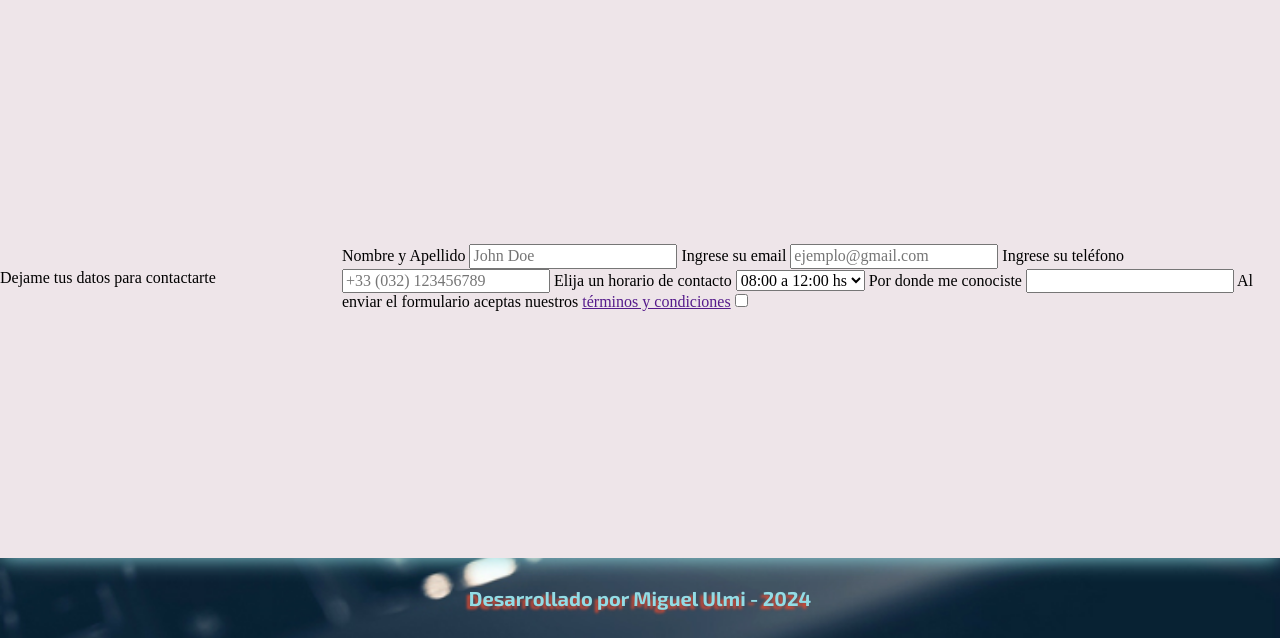
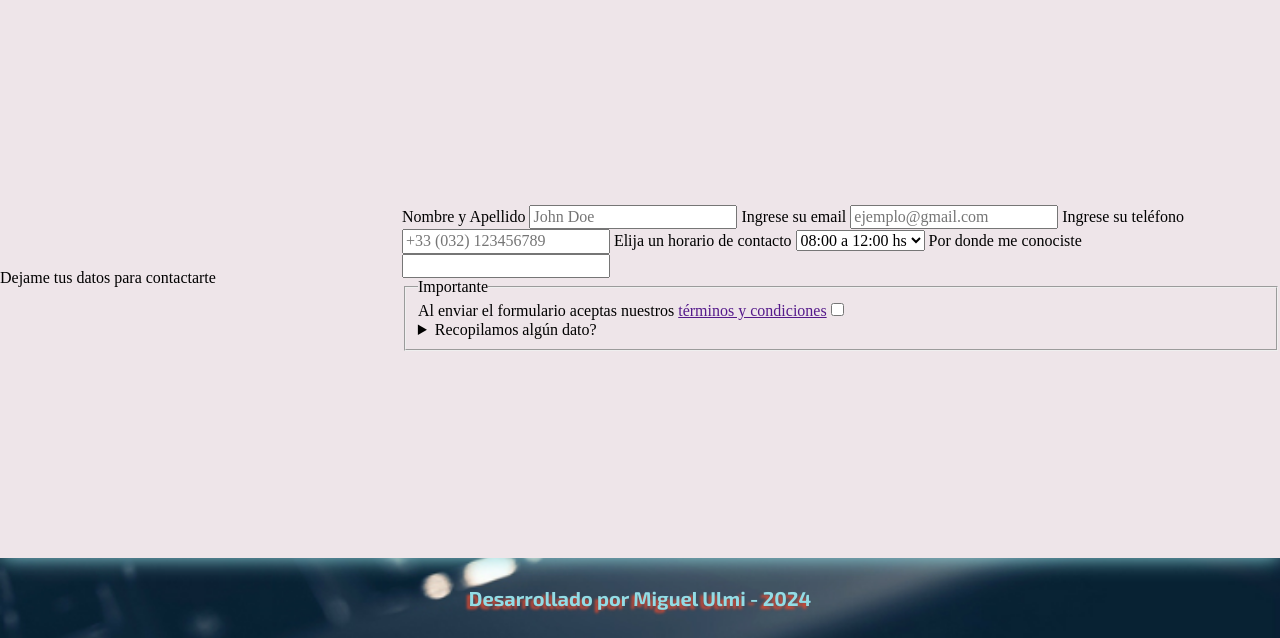
Before and after one commit to MigueBlack93/portafolio-migue, a plain HTML site: page contacto.html in a window 1280 px wide. Shown: the part 162-800 px from the top of the page. Drawn offline with Linux system fonts and the light colour scheme.

Commit message:
contacto

```diff
--- a/contacto.html
+++ b/contacto.html
@@ -55,9 +55,16 @@
                         <option value="Otros"></option>
                     </datalist>
                 </label>
-                <label for="condiciones">Al enviar el formulario aceptas nuestros <a href="" nofollow noreferrer noopener>términos y condiciones</a>
-                    <input type="checkbox" id="condiciones" required>
-                </label>
+                <fieldset>
+                    <legend>Importante</legend>
+                    <label for="condiciones">Al enviar el formulario aceptas nuestros <a href="" nofollow noreferrer noopener>términos y condiciones</a>
+                        <input type="checkbox" id="condiciones" required>
+                    </label>
+                    <details>
+                        <summary>Recopilamos algún dato?</summary>
+                        <p>Jamás recopilaremos ningún dato, solamente nos pondremos en contacto y luego se eliminirá toda información suministrada. Por lo cual, de no contestar, deberá dejar sus datos nuevamente.</p>
+                    </details>
+                </fieldset>
             </form>
         </main>
 
```
Also changed, not shown: index.html (+1 -1 lines).
